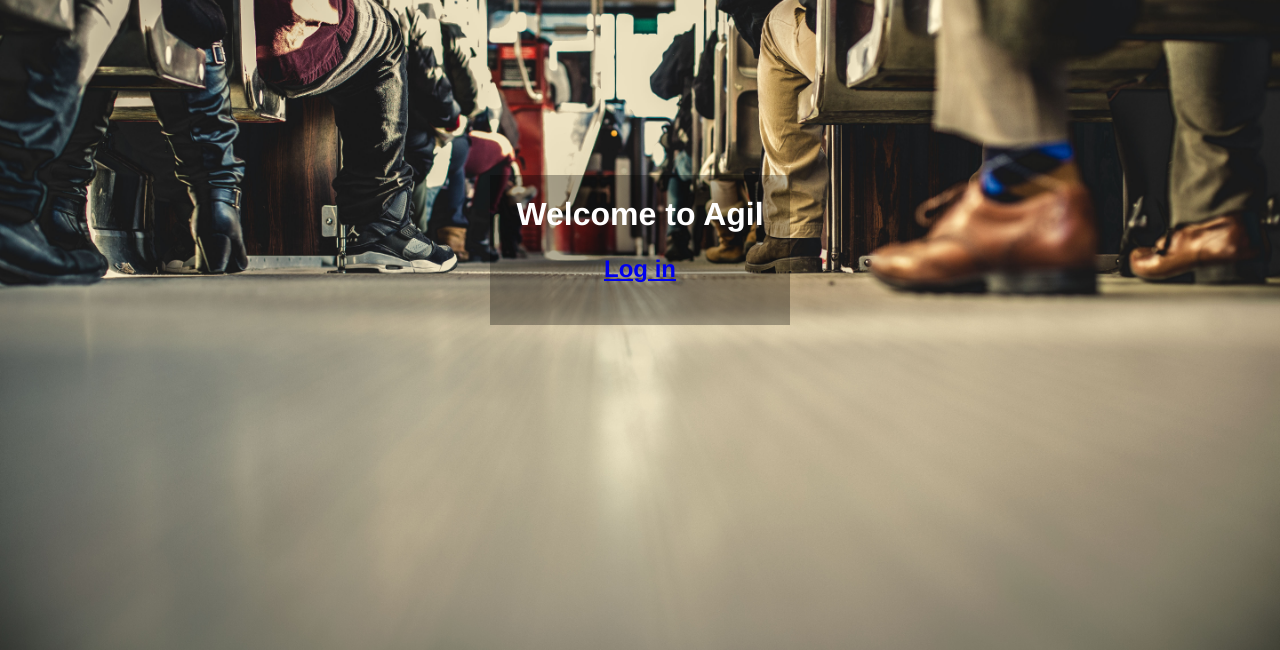
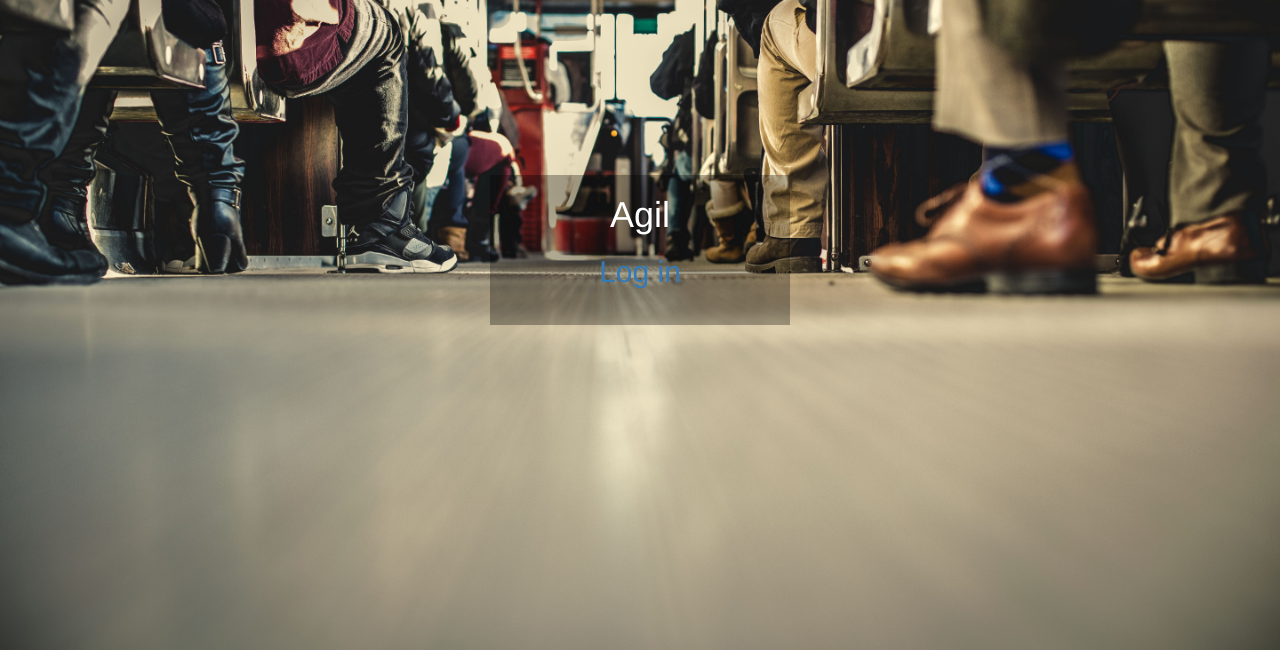
Before and after one commit to dbartel/csce445project, a Flask app: page / in a window 1280 px wide. Shown: the part 150-800 px from the top of the page. Run offline with Flask 2, Linux system fonts and the light colour scheme; some libraries are stand-ins or nearby versions.

Commit message:
update
update

```diff
--- a/templates/landing.html
+++ b/templates/landing.html
@@ -3,11 +3,12 @@
 <head>
     <title>Agil</title>
     <link rel="stylesheet" href="{{url_for('static', filename='css/landing.css')}}">
-
+        <link rel="stylesheet" href="https://maxcdn.bootstrapcdn.com/bootstrap/3.3.4/css/bootstrap.min.css">
+        <link rel="stylesheet" href="https://maxcdn.bootstrapcdn.com/bootstrap/3.3.4/css/bootstrap-theme.min.css">
 </head>
 <body>
     <div class="content">
-        <h1>Welcome to Agil</h1>
+        <h1>Agil</h1>
         <h2><a href="{{url_for('login')}}">Log in</a></h2>
     </div>
 </body>
```
